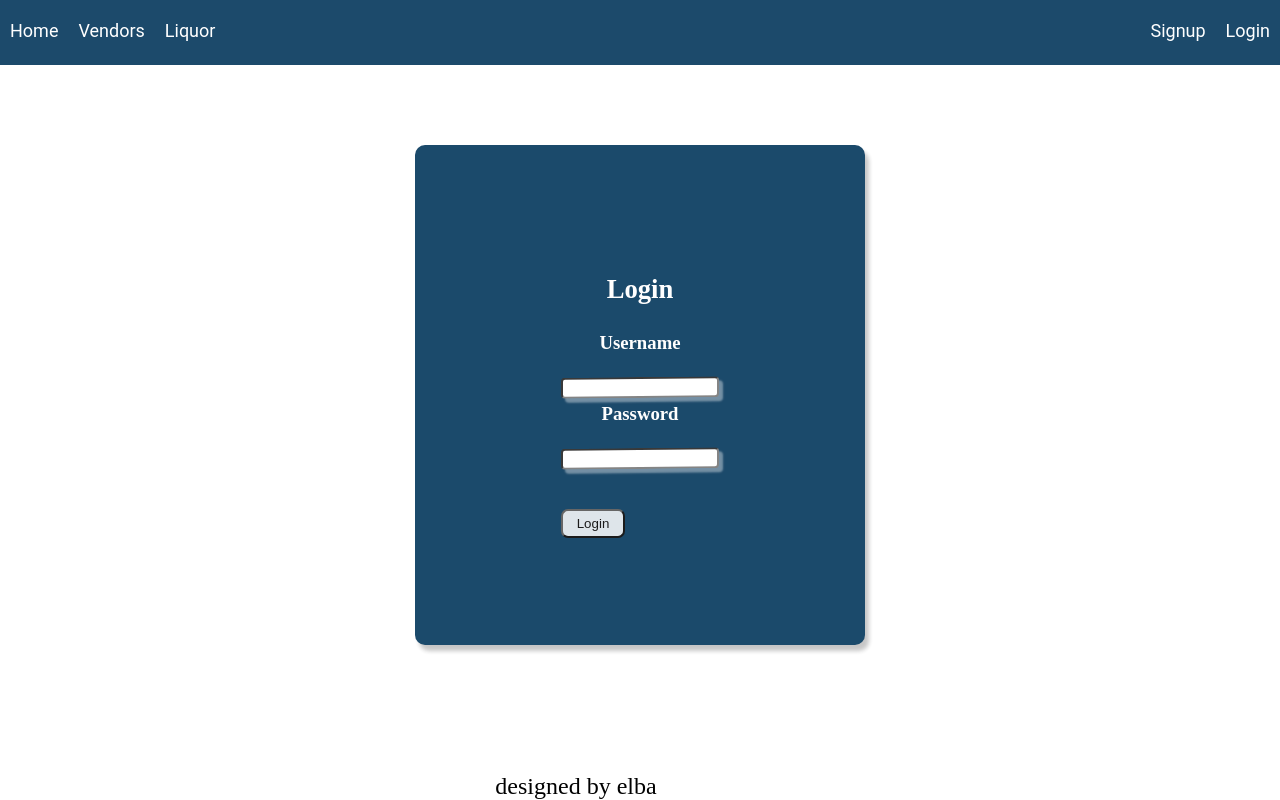
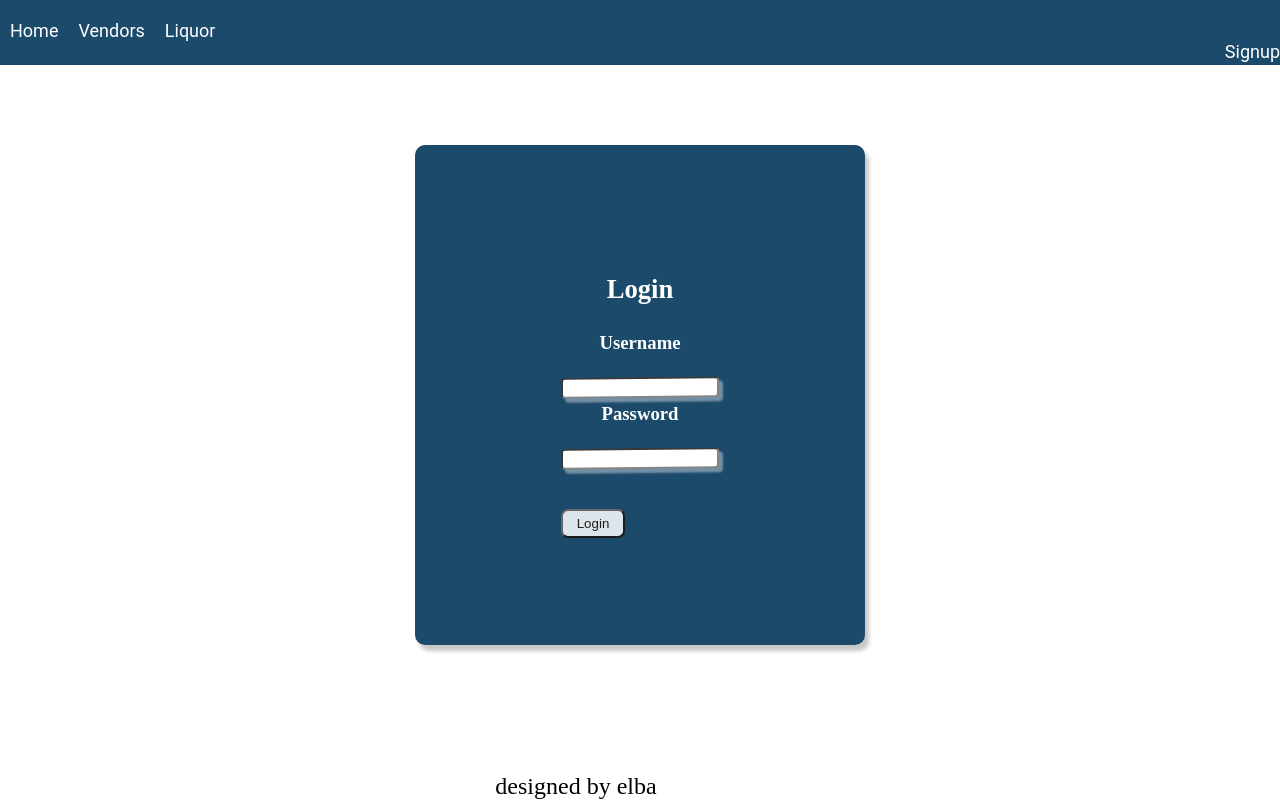
Before and after one commit to elba3184/spirits-by-marcos-react, a React (Create React App) app in the folder client/: page /login in a window 1280 px wide. Built offline with nearby package versions, Linux system fonts and the light colour scheme; no server answers.

Commit message:
Trying to fix login/logout refresh issue

```diff
--- a/client/src/api.js
+++ b/client/src/api.js
@@ -1,12 +1,21 @@
 import axios from 'axios'
+import { log } from 'util'
+import serverUrl from '../src/configServer'
+// import Unsplash from 'unsplash-js';
+const path = require('path')
+require('dotenv').config({
+  path: path.join(__dirname, '.env')
+})
 
 const service = axios.create({
-  baseURL:
-    process.env.NODE_ENV === 'production'
-      ? '/api'
-      : 'http://localhost:5000/api',
+  baseURL: process.env.NODE_ENV === 'production' ?
+    '/api'
+    : `${serverUrl}`,
+
   withCredentials: true,
 })
+
+// Unsplash API
 
 const errHandler = err => {
   console.error(err)
@@ -19,7 +28,12 @@ const errHandler = err => {
 
 export default {
   service: service,
-
+  checkLogin() {
+    return service
+      .get('/checkLogin')
+      .then(res => res.data)
+      .catch(errHandler)
+  },
   // This method is synchronous and returns true or false
   // To know if the user is connected, we just check if we have a value for localStorage.getItem('user')
   isLoggedIn() {
@@ -44,7 +58,20 @@ export default {
       .catch(errHandler)
   },
 
+  // edit(userInfo) {
+  //   return service
+  //     .post('/edit-user', userInfo)
+  //     .then(res => {
+  //       // If we have localStorage.getItem('user') saved, the application will consider we are loggedin
+  //       localStorage.setItem('user', JSON.stringify(res.data))
+  //       return res.data
+  //     })
+  //     .catch(errHandler)
+  // },
+
   login(username, password) {
+    console.log("the log in --- ", username, password);
+
     return service
       .post('/login', {
         username,
@@ -63,28 +90,13 @@ export default {
     return service.get('/logout')
   },
 
-  // This is an example on how to use this method in a different file
-  // api.getCountries().then(countries => { /* ... */ })
-  getCountries() {
-    return service
-      .get('/countries')
-      .then(res => res.data)
-      .catch(errHandler)
-  },
-
-  addCountry(body) {
-    return service
-      .post('/countries', body)
-      .then(res => res.data)
-      .catch(errHandler)
-  },
-
   getSecret() {
     return service
       .get('/secret')
       .then(res => res.data)
       .catch(errHandler)
   },
+
 
   addPicture(file) {
     const formData = new FormData()
@@ -98,4 +110,20 @@ export default {
       .then(res => res.data)
       .catch(errHandler)
   },
+  handleUpload(theFile) {
+    // console.log('file in service: ', theFile)
+    return service.post('/upload', theFile)
+      .then(res => res.data)
+      .catch(errHandler);
+  },
+
+  saveNewThing(newThing) {
+    // console.log('new thing is: ', newThing)
+    return service.post('/things/create', newThing)
+      .then(res => res.data)
+      .catch(errHandler);
+  }
+
 }
+
+console.log("IN PROCESS.ENV", process.env)
--- a/client/src/components/general/Navbar.jsx
+++ b/client/src/components/general/Navbar.jsx
@@ -1,18 +1,31 @@
 import React, { Component } from 'react'
-import { Route, Link, NavLink, Switch } from 'react-router-dom'
+import { BrowserRouter as Switch, Route, NavLink, Link } from 'react-router-dom'
 import Home from '../pages/Home'
-import Vendors from '../vendors/AllVendors'
-import Liquor from '../liquor/AllLiquor'
 import Login from '../pages/Login'
 import Signup from '../pages/Signup'
 import api from '../../api'
 import '../../stylesheets/navbar.scss'
 
+class Navbar extends Component {
+  constructor(props) {
+    super(props)
+    this.state = {
+      user: null
+    }
+  }
+  componentDidMount() {
+    this.checkLogin()
+  }
 
-class Navbar extends Component {
+  checkLogin = () => {
+    api.checkLogin().then(user => {
+      console.log("the user", user)
+      this.setState({ user })
+    })
+  }
 
   handleLogoutClick(e) {
-    api.logout()
+    api.logout().then(this.checkLogin)
   }
 
   render() {
@@ -21,28 +34,28 @@ class Navbar extends Component {
         <div className="nav-links">
           <div className="nav-left">
             <NavLink to="/" exact>Home</NavLink>
-            <NavLink to="/">Vendors</NavLink>
-            <NavLink to="/">Liquor</NavLink>
+            <NavLink to="/vendors">Vendors</NavLink>
+            <NavLink to="/liquor">Liquor</NavLink>
           </div>
+
           <div className="nav-right">
-            {!api.isLoggedIn() && <NavLink to="/signup">Signup</NavLink>}
-            {!api.isLoggedIn() && <NavLink to="/login">Login</NavLink>}
-            {api.isLoggedIn() && (
-              <Link to="/" onClick={e => this.handleLogoutClick(e)}>
-                Logout
-        </Link>
-            )}
+            {!api.isLoggedIn() && <Link className="nav-link" to="/signup">
+              <li className="nav-item active">Signup</li>
+            </Link>}
+            {!api.isLoggedIn() && <Link className="nav-link" to="/login">
+              <li className="nav-item">Login</li>
+            </Link>}
+            {api.isLoggedIn() && <Link className="nav-link" to="/" onClick={e => this.handleLogoutClick(e)}>
+              <li className="nav-item active">Logout</li>
+            </Link>}
           </div>
         </div>
-        {/* <NavLink to="/secret">Secret</NavLink> */}
+
         <Switch>
-          <Route path="/" exact component={Home} />
-          <Route path="/vendors" component={Vendors} />
-          <Route path="/liquor" component={Liquor} />
-          <Route path="/signup" component={Signup} />
-          <Route path="/login" component={Login} />
-          {/* <Route path="/secret" component={Secret} /> */}
-          <Route render={() => <h2>404</h2>} />
+          <Route path="/" exact component={(props) => <Home {...props} />} />
+          <Route path="/signup" component={(props) => <Signup checkLogin={this.checkLogin} {...props} />} />
+          <Route path="/login" component={(props) => < Login checkLogin={this.checkLogin} {...props} />} />
+          {/* <Route render={() => <h2>404</h2>} /> */}
         </Switch>
       </div>
     )
@@ -50,3 +63,13 @@ class Navbar extends Component {
 }
 
 export default Navbar;
+
+{/* {api.isLoggedIn() && <Link className="nav-link" to="/allUsers">
+<li className="nav-item active">All Users</li>
+</Link>} */}
+{/* {api.isLoggedIn() && <Link className="nav-link" to="/profile">
+<li className="nav-item active">Profile</li>
+</Link>} */}
+
+{/* <Route path="/profile" component={(props) => < Profile checkLogin={this.checkLogin} {...props} />} /> */ }
+{/* <Route path="/allUsers" component={(props) => < People {...props} />} /> */ }
--- a/client/src/components/liquor/AllLiquor.jsx
+++ b/client/src/components/liquor/AllLiquor.jsx
@@ -5,7 +5,7 @@ class Liquor extends Component {
   render() {
     return (
       <div className="Countries">
-        <h1>In Update Liquor</h1>
+        <h1>In all Liquor</h1>
       </div>
     )
   }
--- a/client/src/components/vendors/AllVendors.jsx
+++ b/client/src/components/vendors/AllVendors.jsx
@@ -5,7 +5,7 @@ class Vendor extends Component {
   render() {
     return (
       <div className="Countries">
-        <h1>In Update Vendor</h1>
+        <h1>In All Vendors</h1>
       </div>
     )
   }
--- /dev/null
+++ b/client/src/configServer.js
@@ -0,0 +1,8 @@
+let serverUrl = '';
+if (process.env.NODE_ENV === 'production') {
+  serverUrl = '/api'
+} else {
+  serverUrl = 'http://localhost:5000/api'
+}
+
+module.exports = serverUrl;
```
